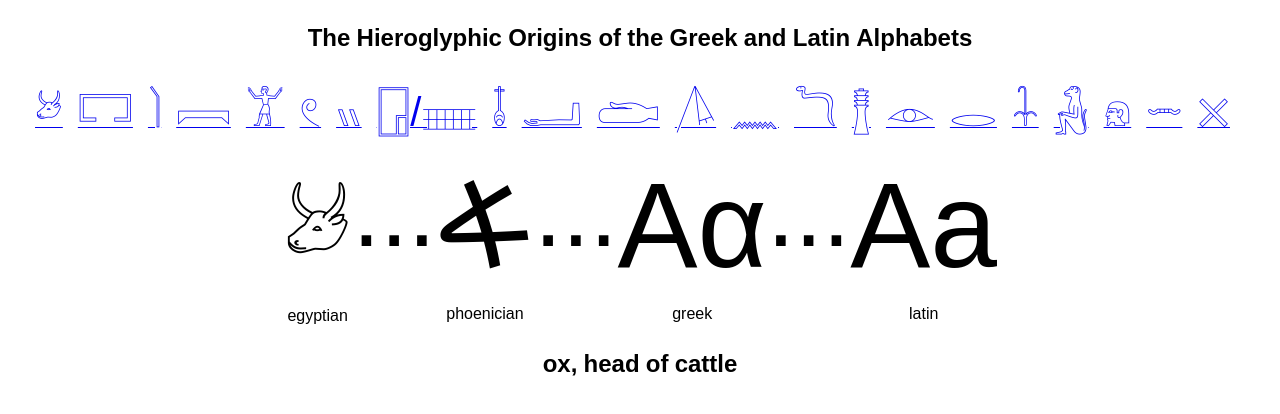
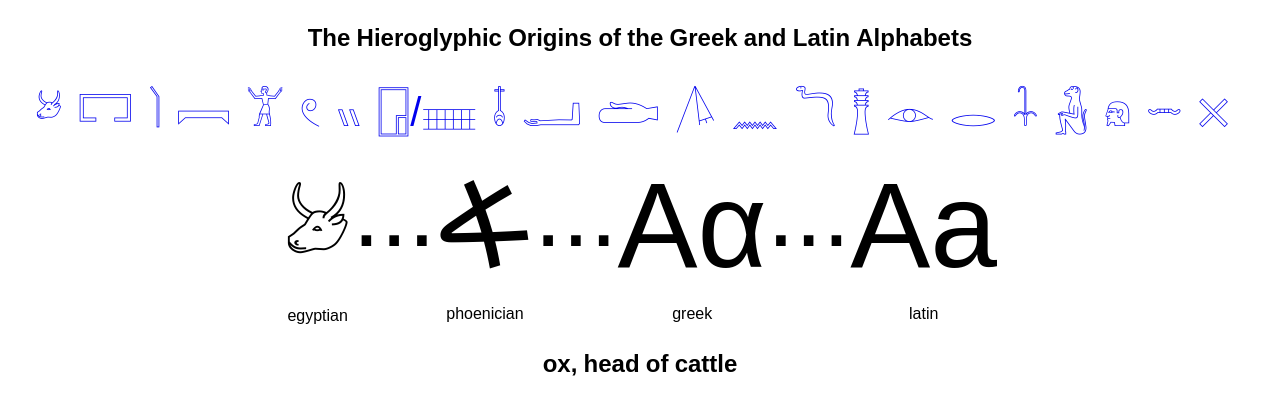
Before and after one commit to philjonas/alphabet-origins, a React (Create React App) app: page /1 in a window 1280 px wide. Shown: the top 414 px of the page. Built offline with nearby package versions, Linux system fonts and the light colour scheme.

Commit message:
added docs

```diff
--- a/src/components/EtymologyPage/index.tsx
+++ b/src/components/EtymologyPage/index.tsx
@@ -31,7 +31,6 @@ export const EtymologyPageTemplate = ({ logo, setId }: { logo: LogogramType | un
 
     return (
         <div>
-            {/* <h3>ID: {id}</h3> */}
             <EtymologyCard {...logo} />
         </div>
     );
--- a/src/components/HieroglyphicsHeader/style.css
+++ b/src/components/HieroglyphicsHeader/style.css
@@ -2,3 +2,7 @@
   font-size: 40px;
   margin-right: 15px;
 }
+
+a {
+  text-decoration: none;
+}
```
Also changed, not shown: 18 other files (tests, documents, lock files or other folders).
